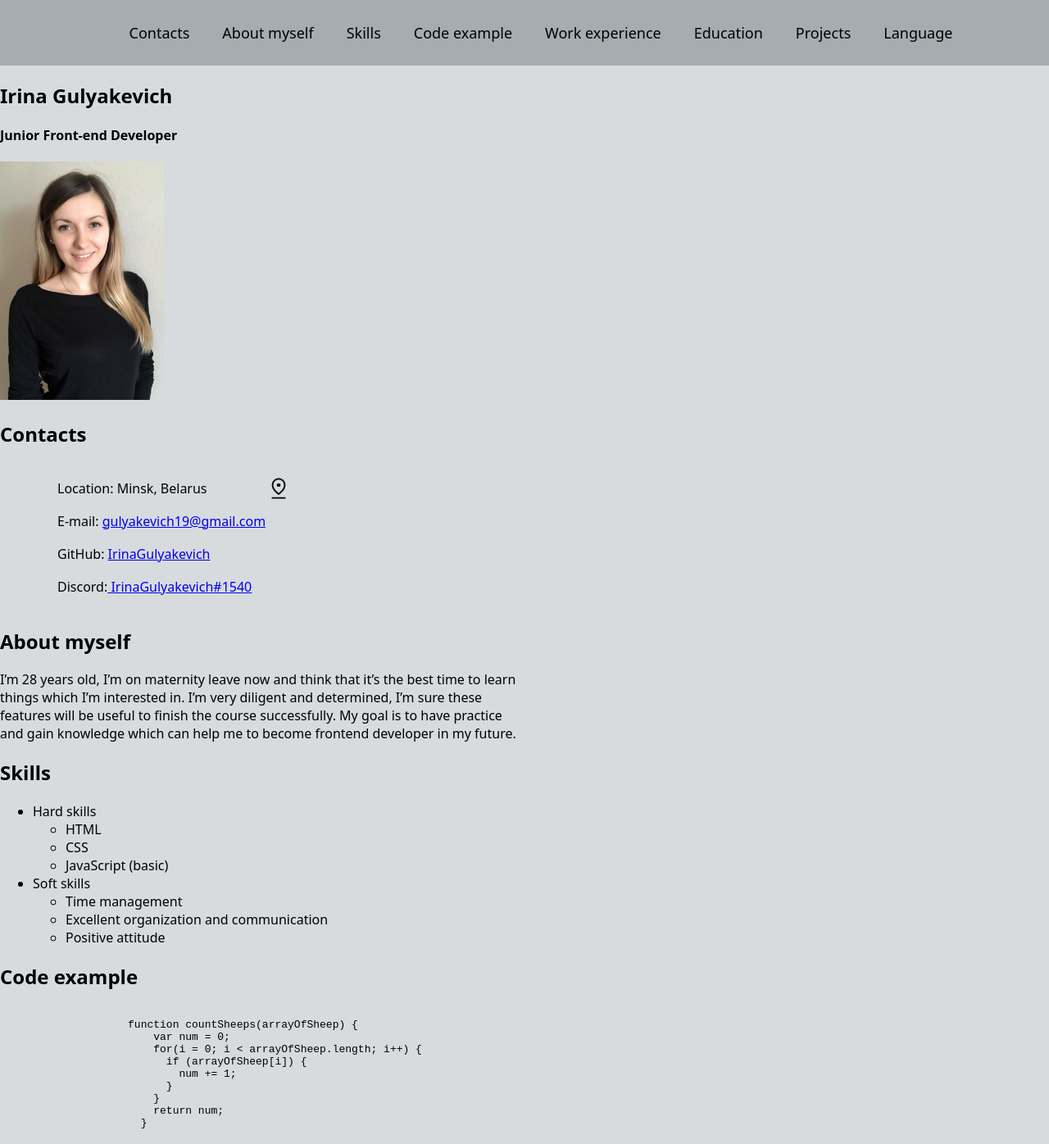
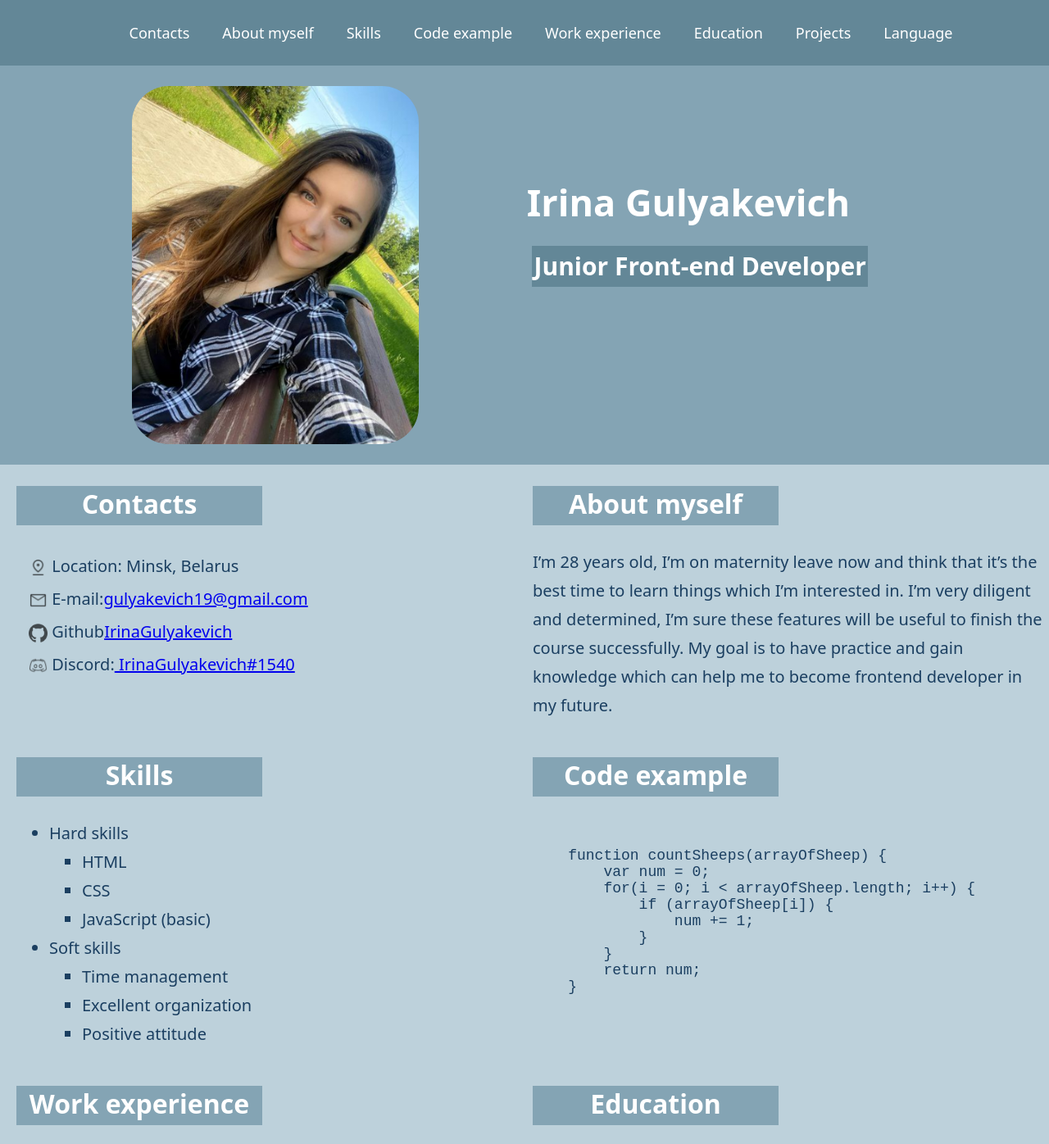
Before and after one commit to IrinaGulyakevich/rsschool-cv, a plain HTML site: page index.html in a window 1280 px wide. Shown: the top 1396 px of the page at 82% size. Drawn offline with Linux system fonts and the light colour scheme.

Commit message:
feat: add css style to cv

```diff
--- a/index.html
+++ b/index.html
@@ -23,49 +23,56 @@
                         <li class="nav-item"><a href="#language" class="nav-link">Language</a></li>
                     </ul>
                 </nav>
+                <div class="toggle">
+                    <div class="line1"></div>
+                    <div class="line2"></div>
+                    <div class="line3"></div>
+                </div>
 
             </div>
         </header>
         <main class="main">
             <div class="container" class="main-container">
                 <section class="section" id="profile">
-            <h1 class="section-title">Irina Gulyakevich</h1>
-            <h4 class="section-title">Junior Front-end Developer</h4>
-            <img src="./assets/myphoto.png" alt="My photo" width="200px">
+            <h1 id="name">Irina Gulyakevich</h1>
+            <h4 id="job">Junior Front-end Developer</h4>
+            <img class="photo" src="./assets/photo.png" alt="My photo" width="350px">
                 </section>
+                <div class="columns">
             <section  class="section" id="contacts">
                 <h2 class="section-title">Contacts</h2>
                 <ul class="cont-list">
-                    <li class="loc">Location: Minsk, Belarus</li>
-                    <li class="mail">E-mail: <a href="mailto:gulyakevich19@gmail.com" title="mail">gulyakevich19@gmail.com</a></li>
-                    <li class="git-acc">GitHub: <a href="https://github.com/IrinaGulyakevich">IrinaGulyakevich</a></li>
-                    <li class="discord">Discord:<a href="https://discord.com/channels/@me"> IrinaGulyakevich#1540</a></li>
+                    <li class="loc"> <img class="img" src="./assets/loc.png" alt="location"> Location: Minsk, Belarus</li>
+                    <li class="mail"> <img class="img" src="./assets/mail.png" alt="mail"> E-mail:<a href="mailto:gulyakevich19@gmail.com" title="mail">gulyakevich19@gmail.com</a></li>
+                    <li class="git-acc"> <img class="img" src="./assets/github.png" alt="github"> Github<a href="https://github.com/IrinaGulyakevich">IrinaGulyakevich</a></li>
+                    <li class="discord"> <img class="img" src="./assets/discord.png" alt="discord"> Discord:<a href="https://discord.com/channels/@me"> IrinaGulyakevich#1540</a></li>
                 </ul>
             </section>
             <section  class="section" id="aboutme">
                 <h2 class="section-title">About myself</h2>
-                <p>I’m 28 years old, I’m on maternity leave now and think that it’s the best time to learn things which I’m interested in. I’m very diligent and determined, I’m sure these features will be useful to finish the course successfully. My goal is to have practice and gain knowledge which can help me to become frontend developer in my future.</p>
+                <p class="info" id="text">I’m 28 years old, I’m on maternity leave now and think that it’s the best time to learn things which I’m interested in. I’m very diligent and determined, I’m sure these features will be useful to finish the course successfully. My goal is to have practice and gain knowledge which can help me to become frontend developer in my future.</p>
             </section>
             <section class="section" id="skills">
                 <h2 class="section-title">Skills</h2>
-                <ul>
+                <ul class="info">
                 <li>Hard skills</li>
-                <ul>
+                <ul id="list-style">
                     <li>HTML</li>
                     <li>CSS</li>
                     <li>JavaScript (basic)</li>
                 </ul>
                 <li>Soft skills</li>
-                <ul>
+                <ul id="list-style">
                     <li>Time management</li>
-                    <li>Excellent organization and communication</li>
+                    <li>Excellent organization</li>
                     <li>Positive attitude</li>
                 </ul>
                 </ul>
             </section>
             <section class="section" id="code">
                 <h2 class="section-title">Code example</h2>
-                <pre><code id="code-ex">
+                <pre>
+                <code id="code-ex">
     function countSheeps(arrayOfSheep) {
         var num = 0;
         for(i = 0; i < arrayOfSheep.length; i++) {
@@ -75,11 +82,12 @@
         }
         return num;
     }
-                </code></pre>
+                </code>
+            </pre>
             </section>
             <section class="section" id="work">
                 <h2 class="section-title">Work experience</h2>
-                <ul>
+                <ul class="info" id="list-style">
                     <li>2017-2019 English teacher , tutor</li>
                     <li>2019-2020 Software tester in a1qa</li>
                     <li>2020-2021 Content editor in Artox Lab</li>
@@ -88,7 +96,7 @@
             </section>
             <section class="section" id="education">
                 <h2 class="section-title">Education</h2>
-                <ol>
+                <ol class="info">
                     <li>Minsk State Linguistic University, linguist,English and Spanish teacher</li>
                     <li>Software testing course in a1qa</li>
                     <li>RS School course (in progress)</li>
@@ -96,18 +104,19 @@
             </section>
             <section class="section" id="projects">
                 <h2 class="section-title">Projects</h2>
-                <ul>
-                    <li>CV</li>
+                <ul class="info" id="cv">
+                    <li>My first project - <a href="https://IrinaGulyakevich.github.io/rsschool-cv/">CV</a></li>
                 </ul>
             </section>
             <section class="section" id="language">
                 <h2 class="section-title">Language</h2>
-                <ul>
+                <ul class="info" id="list-style">
                     <li>Russian- native</li>
                     <li>English - B2</li>
                     <li>Spanish - A2</li>
                 </ul>
             </section>
+                </div>
             </div>
         </main>
         <footer class="footer">
--- a/style.css
+++ b/style.css
@@ -9,7 +9,7 @@ body {
     min-height: 100vh;
     margin: 0;
     padding: 0;
-    background-color: #D7DBDD;
+    background-color: #bdd1db;
 }
 .container {
   max-width: 1700px;
@@ -22,7 +22,7 @@ body {
   justify-content: center;
   align-items: center;
   list-style: none;
-  background-color:#A6ACAF;
+  background-color:#638797;
   margin: 0 auto;
   font-size: 18px;
   height: 80px;
@@ -31,22 +31,18 @@ body {
   padding: 0 20px;
   line-height: 50px;
   transition: .3s;
-  color: black;
+  color: white;
+  font-weight: 400;
   text-decoration: none;
   transition: color 0.5s;
 }
-.nav-link :hover {
-color: aqua;
+.nav-link:hover {
+color: rgb(66, 116, 145);
+font-weight: 600;
+background: #bdd1db;
 }
 html {
   scroll-behavior: smooth;
-}
-.main-container {
-  display: flex;
-  flex-wrap: wrap;
-}
-.section {
-  width: 50%;
 }
 @media (max-width: 768px) {
   .section {
@@ -54,7 +50,7 @@ html {
   }
 }
 .footer {
-  background-color: #A6ACAF;
+  background-color:#638797;
 }
 .rs {
   display: flex;
@@ -78,14 +74,115 @@ html {
   line-height: 100px;
 }
 .cont-list {
+  display: flex;
+  flex-direction: column;
   list-style: none;
   line-height: 40px;
   margin: 30px;
+  color: rgb(27, 63, 97);
+  font-size: 20px;
+  margin-left: -25px;
 }
 
-.loc {
-  background-image: url(./assets/loc.png);
-  background-repeat: no-repeat;
-  background-position: center;
-  background-size: 30px;
+#profile {
+  display: flex;
+  flex-direction: row;
+  flex-wrap: wrap;
+  justify-content: center;
+  width: 100%;
+  padding: 25px 30px 25px;
+  background-color: #84a4b4;
+  font-size: 30px;
+  font-weight: 400;
+  line-height: 50px;
+  color: white;
 }
+
+.columns {
+  display: flex;
+  flex-direction: row;
+  flex-wrap: wrap;
+  margin-left: 20px;
+
+}
+.section {
+  width: 50%;
+}
+
+.photo {
+  border-radius: 45px;
+  display: flex;
+  position: relative;
+  right: 706px;
+}
+#name {
+  position: relative;
+  left: 580px;
+  top: 80px;
+  }
+#job {
+  position: relative;
+  left:192px;
+  top: 155px;
+  background-color: #638797;
+  height: fit-content;
+  width: 410px;
+  text-align: center;
+}
+.section-title {
+  color: white;
+  background-color: #84a4b4;
+  height: fit-content;
+  width: 300px;
+  text-align: center;
+  height: 48px;
+  font-size: 32px;
+}
+.info {
+  font-size: 20px;
+  line-height: 35px;
+  color: rgb(27, 63, 97);
+
+}
+
+#cv {
+list-style: none;
+margin-left: -25px;
+}
+#list-style {
+  list-style:square;
+  color: rgb(27, 63, 97);
+}
+.img {
+
+  width: 23px;
+  filter: opacity(65%);
+  vertical-align: middle;
+
+}
+
+#code-ex {
+  font-size: 18px;
+  color: rgb(27, 63, 97);
+ display: block;
+ width: fit-content;
+}
+
+.toggle {
+    display: none;
+    flex-direction: column;
+    justify-content: center;
+    align-items: center;
+    width: 40px;
+    height: 40px;
+    margin-top: 5px;
+    margin-left: auto;
+    cursor: pointer;
+    user-select: none;
+
+}
+
+@media (max-width: 768px)
+.toggle {
+    display: flex
+}
```
Also changed, not shown: assets/myphoto.png (deleted), assets/photo.png (added). Lines whose indentation alone changed are shown as unchanged.
